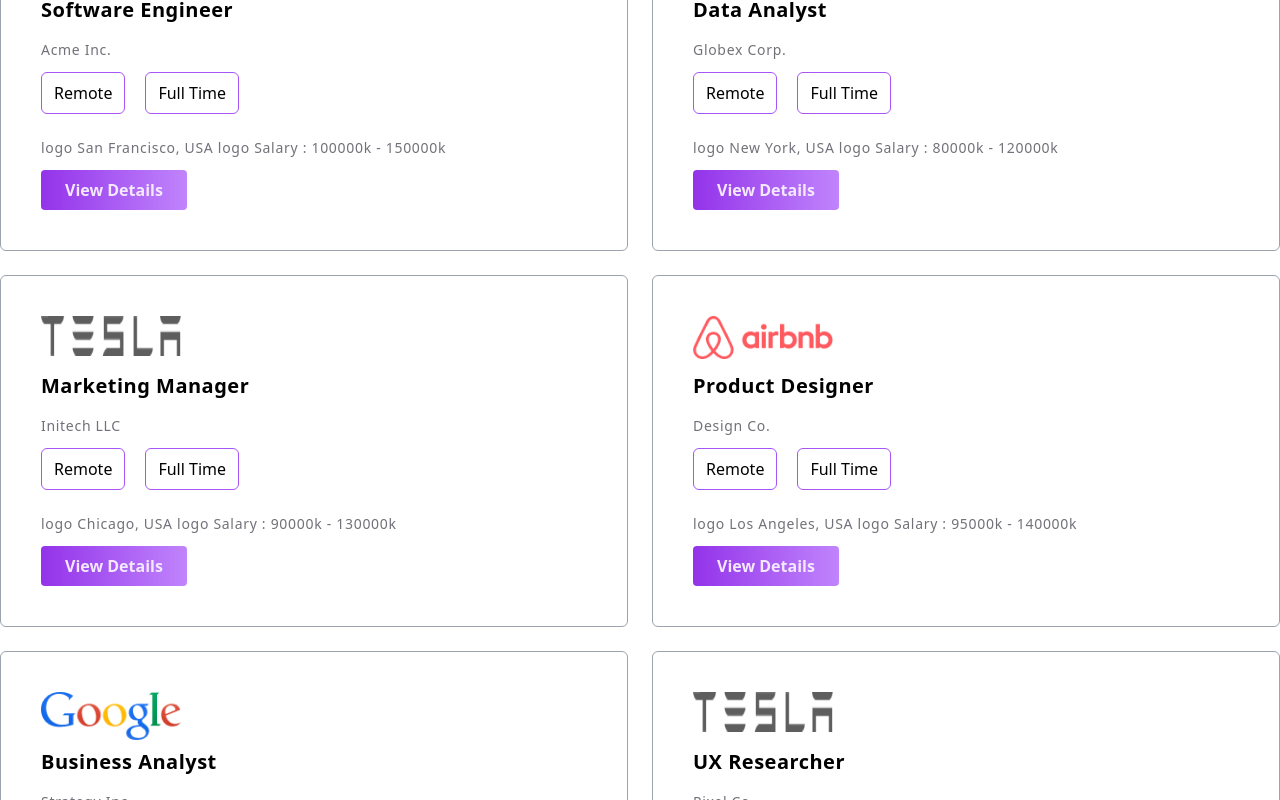
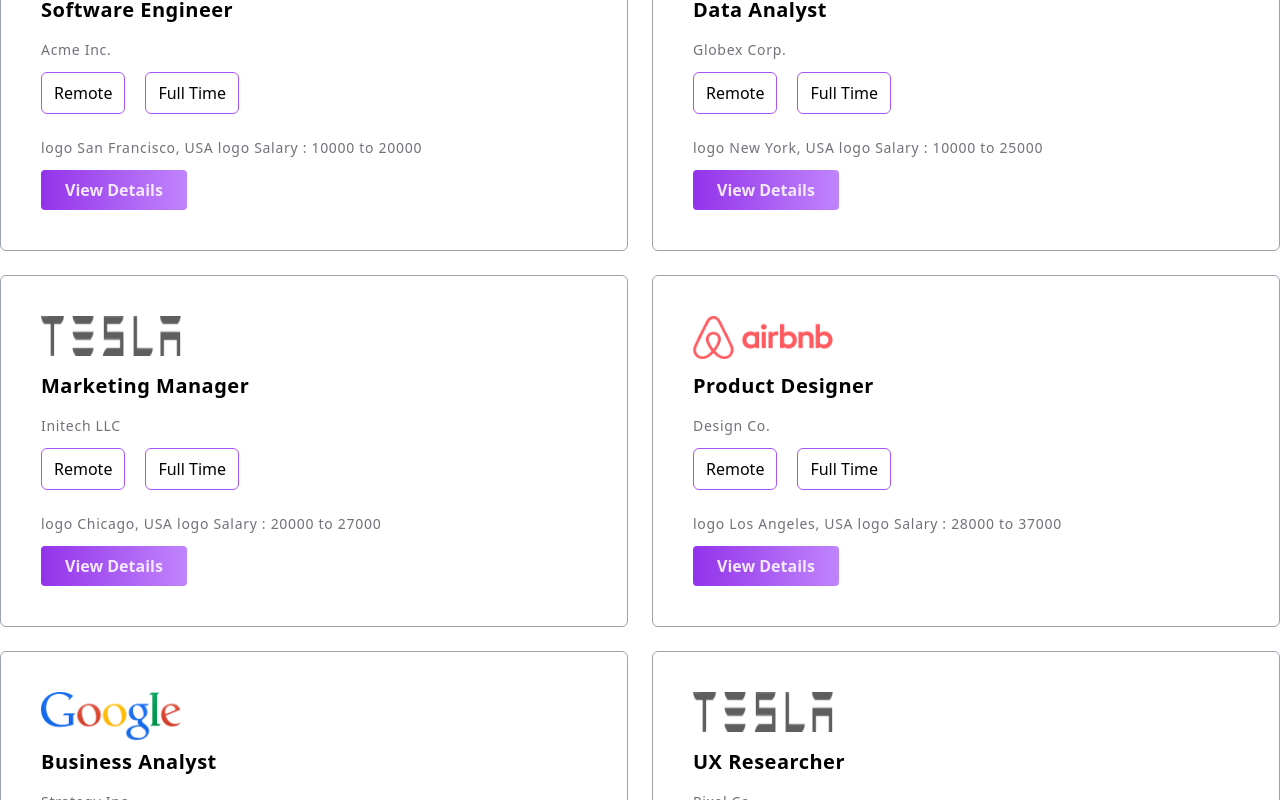
Before and after one commit to RF-Rezon/Santa-Monica, a React (Vite) app in the folder career-hub/: page / in a window 1280 px wide. Shown: the part 1720-2520 px from the top of the page. Built offline with nearby package versions, Linux system fonts and the light colour scheme.

Commit message:
details page complete

```diff
--- a/career-hub/public/salary.json
+++ b/career-hub/public/salary.json
@@ -12,10 +12,8 @@
         "state": "CA",
         "country": "USA"
       },
-      "salary": {
-        "min": 100000,
-        "max": 150000
-      },
+      "min_salary": 10000,
+      "max_salary": 20000,
       "jobType": {
         "full": "Full Time",
         "half": "Remote"
@@ -33,10 +31,8 @@
         "state": "NY",
         "country": "USA"
       },
-      "salary": {
-        "min": 80000,
-        "max": 120000
-      },
+      "min_salary": 10000,
+      "max_salary": 25000,
       "jobType": {
         "full": "Full Time",
         "half": "Remote"
@@ -54,10 +50,8 @@
         "state": "IL",
         "country": "USA"
       },
-      "salary": {
-        "min": 90000,
-        "max": 130000
-      },
+      "min_salary": 20000,
+      "max_salary": 27000,
       "jobType": {
         "full": "Full Time",
         "half": "Remote"
@@ -75,10 +69,8 @@
         "state": "CA",
         "country": "USA"
       },
-      "salary": {
-        "min": 95000,
-        "max": 140000
-      },
+      "min_salary": 28000,
+      "max_salary": 37000,
       "jobType": {
         "full": "Full Time",
         "half": "Remote"
@@ -96,10 +88,8 @@
         "state": "MA",
         "country": "USA"
       },
-      "salary": {
-        "min": 85000,
-        "max": 125000
-      },
+      "min_salary": 90000,
+      "max_salary": 100000,
       "jobType": {
         "full": "Full Time",
         "half": "Remote"
@@ -117,10 +107,8 @@
         "state": "WA",
         "country": "USA"
       },
-      "salary": {
-        "min": 90000,
-        "max": 135000
-      },
+      "min_salary": 50000,
+      "max_salary": 100000,
       "jobType": {
         "full": "Full Time",
         "half": "Remote"
--- a/career-hub/src/JobDetails/JobDetails.jsx
+++ b/career-hub/src/JobDetails/JobDetails.jsx
@@ -2,22 +2,20 @@ import React, { useEffect, useState } from "react";
 import { useLoaderData, useParams } from "react-router-dom";
 
 const JobDetails = () => {
-    const {id} = useParams();
-    const xp = useLoaderData();
+  const { id } = useParams();
+  const xp = useLoaderData();
 
-  const [body, setBody] = useState("");
-  const {company,email,jobType,location,phone,salary,title
-  } = body;
-  console.log(body)
+  const [body, setBody] = useState([]);
+  const { email, phone, min_salary, max_salary,title } = body;
 
-  useEffect(()=>{
-      const matchData = xp.featured_jobs.filter(singleData => (singleData.id) == id);
-      setBody(matchData[0])
-    },[]);
-
+  useEffect(() => {
+    const matchData = xp.featured_jobs.filter((singleData) => singleData.id == id);
+    if (matchData.length > 0) {
+      setBody(matchData[0]);
+    }
+  }, []);
 
   return (
-
     <div className="mb-20">
       <div className="mb-20">
         <p className="bt">Job Details:</p>
@@ -49,7 +47,7 @@ const JobDetails = () => {
             <div className="flex items-center justify-start">
               <img src="../../assets/Icons/Frame.png" alt="" />
               <p className="bt-1 mx-3">Salary: </p>
-              <p className="gg">{salary.min}k - {salary.max}k (Per Month)</p>
+              <p className="gg">{min_salary} to {max_salary} (Per Month)</p>
             </div>
             <div className="flex items-center justify-start">
               <img src="../../assets/Icons/Frame-1.png" alt="" />
@@ -68,11 +66,6 @@ const JobDetails = () => {
               <p className="bt-1 mx-3">Email: </p>
               <p className="gg">{email}</p>
             </div>
-            <div className="flex items-center justify-start">
-              <img src="../../assets/Icons/Frame-4.png" alt="" />
-              <p className="bt-1 mx-3">Address: </p>
-              <p className="gg">{location.city}, {location.country}</p>
-            </div>
           </div>
           <button></button>
         </div>
--- a/career-hub/src/UnderHeader/FeatureJobs2.jsx
+++ b/career-hub/src/UnderHeader/FeatureJobs2.jsx
@@ -2,7 +2,7 @@ import React from 'react';
 import { Link } from 'react-router-dom';
 
 const FeatureJobs2 = ({features}) => {
-    const { id, image, title, company, location, salary, jobType} = features;
+    const { id, image, title, company, location, min_salary, max_salary, jobType} = features;
     return (
         <div>
              <div className="py-10 flex flex-col justify-evenly border border-gray-400 pl-10 rounded-md">
@@ -15,7 +15,7 @@ const FeatureJobs2 = ({features}) => {
                             <button className='p-border'>{jobType.full}</button>
                             </div>
                             <div className='gg py-3'>
-                                <span>logo {location.city}, {location.country} logo Salary : {salary.min}k - {salary.max}k</span>
+                                <span>logo {location.city}, {location.country} logo Salary : {min_salary} to {max_salary}</span>
                             </div>
 
                             <div><Link to={`/details/${id}`}><button className='p-b'>View Details</button></Link></div>
```
